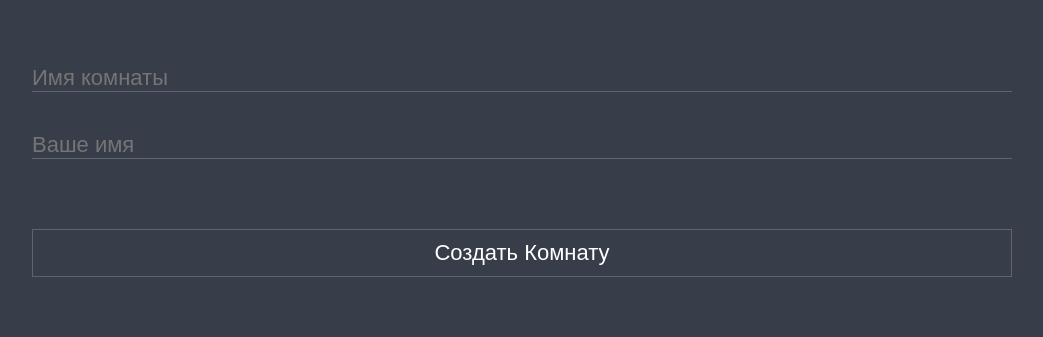
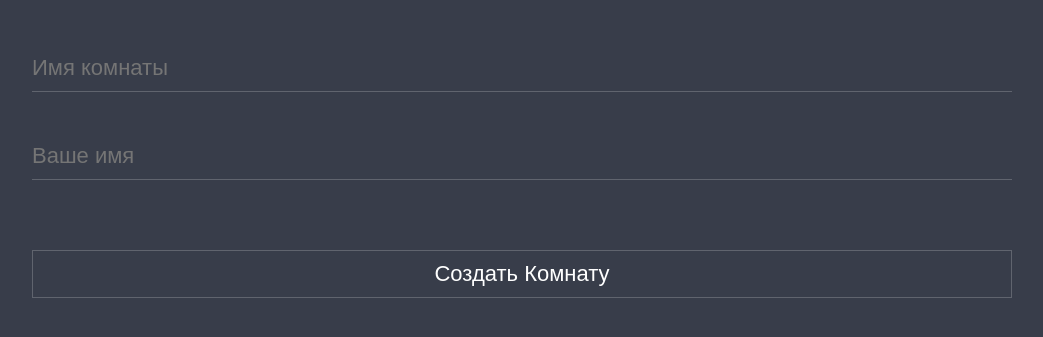
Before and after one commit to RomanGodMode/micro-chat-frontend, a React (Create React App) app: page / in a window 1280 px wide. Shown: the part 239-576 px from the top of the page, without its empty margins (118-1161 px from the left). Built offline with nearby package versions, Linux system fonts and the light colour scheme; no server answers.

Commit message:
fixed sticking text to the edge of input in global input styles

```diff
--- a/src/shared/styles/index.scss
+++ b/src/shared/styles/index.scss
@@ -28,6 +28,7 @@ code {
 }
 
 input {
+  min-height: 48px;
   font-size: 22px;
   background-color: transparent;
   outline: none;
```
